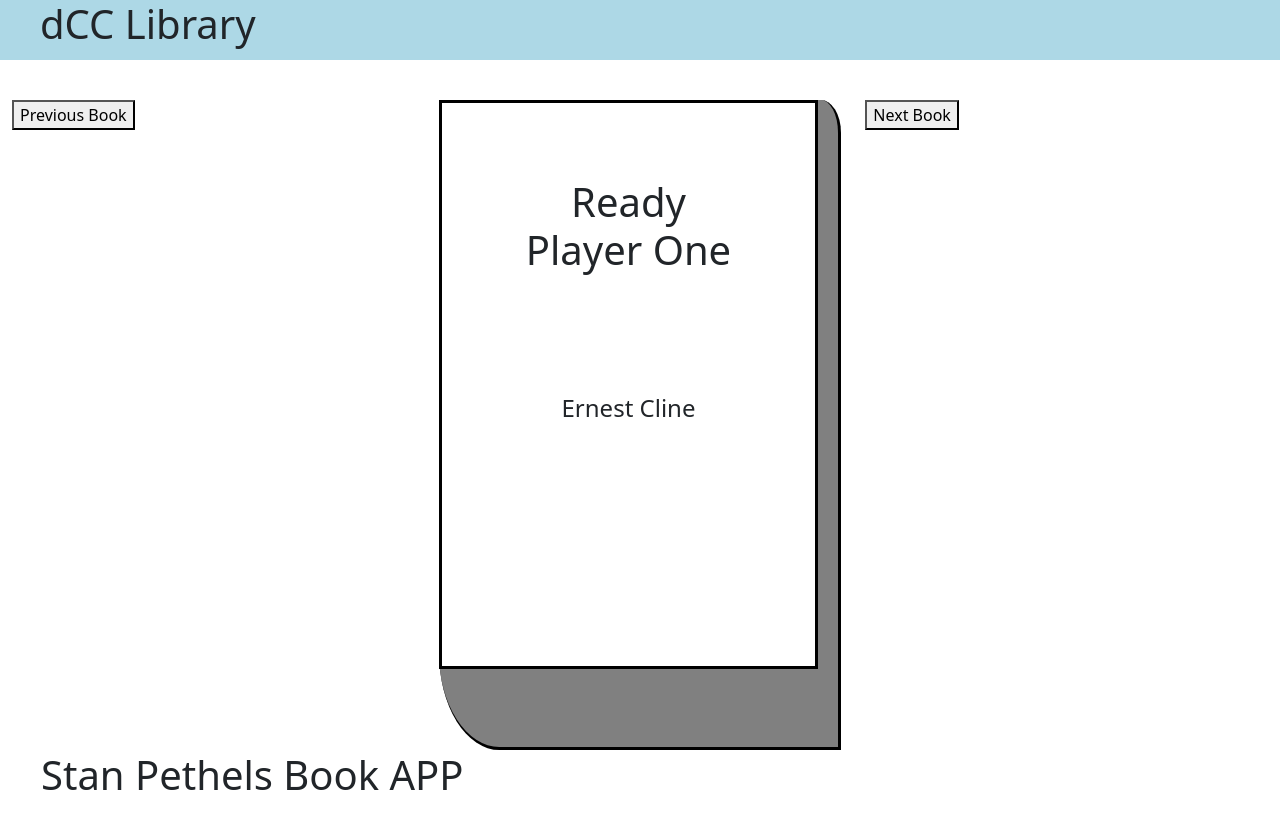
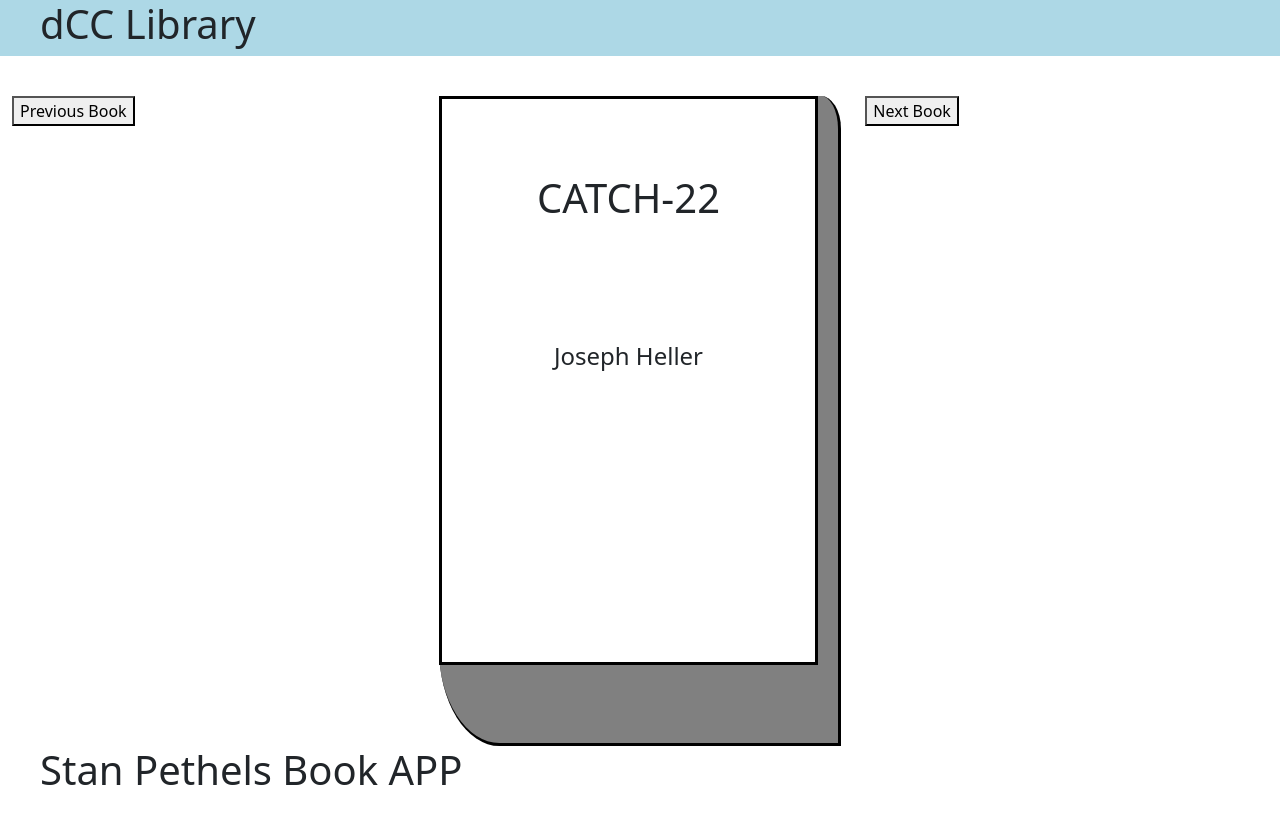
Before and after one commit to StanPethel/DCCLibrary-React, a React (Create React App) app: page / in a window 1280 px wide. Shown: the top 828 px of the page. Built offline with nearby package versions, Linux system fonts and the light colour scheme.

Commit message:
updatedFooter

```diff
--- a/src/components/App.jsx
+++ b/src/components/App.jsx
@@ -8,9 +8,9 @@
     constructor(props){
        super(props);
        this.books = [
-           {title: "Ready Player One", author: "Ernest Cline"},
-           {title: "All The Light We Cannot See", author: "Anthony Doerr"},
-           {title: "The First and Last Freedom", author: "Jiddu Krishnamurit"}
+           {title: "CATCH-22", author: "Joseph Heller"},
+           {title: "To Kill A Mockingbird", author: "Harper Lee"},
+           {title: "It Is Often Said ", author: "Tim Hegg"}
        ];
        this.state = {
            bookNumber: 0
--- a/src/components/FooterBar/Footer.css
+++ b/src/components/FooterBar/Footer.css
@@ -1,8 +1,8 @@
 .footer{
-    background-color: black;
+    background-color: rgba(190, 11, 11, 0.233);
     width: 100%;
 }
 h1{
-  padding-bottom: 0.3em;
-  padding-right: 2em;
+  padding-bottom: 0.2em;
+  padding-right: 1em;
 }
--- a/src/components/FooterBar/Footer.jsx
+++ b/src/components/FooterBar/Footer.jsx
@@ -4,7 +4,7 @@
 function FooterBar(props){
     return (
         <div className= "row row-space">
-         <div className="col-md-12" style={{ padding: 1 }}>
+         <div className="col-md-12" style={{ padding: 0 }}>
              <div className="FooterBar">
              <h1>Stan Pethels Book APP</h1>
              </div>
```
